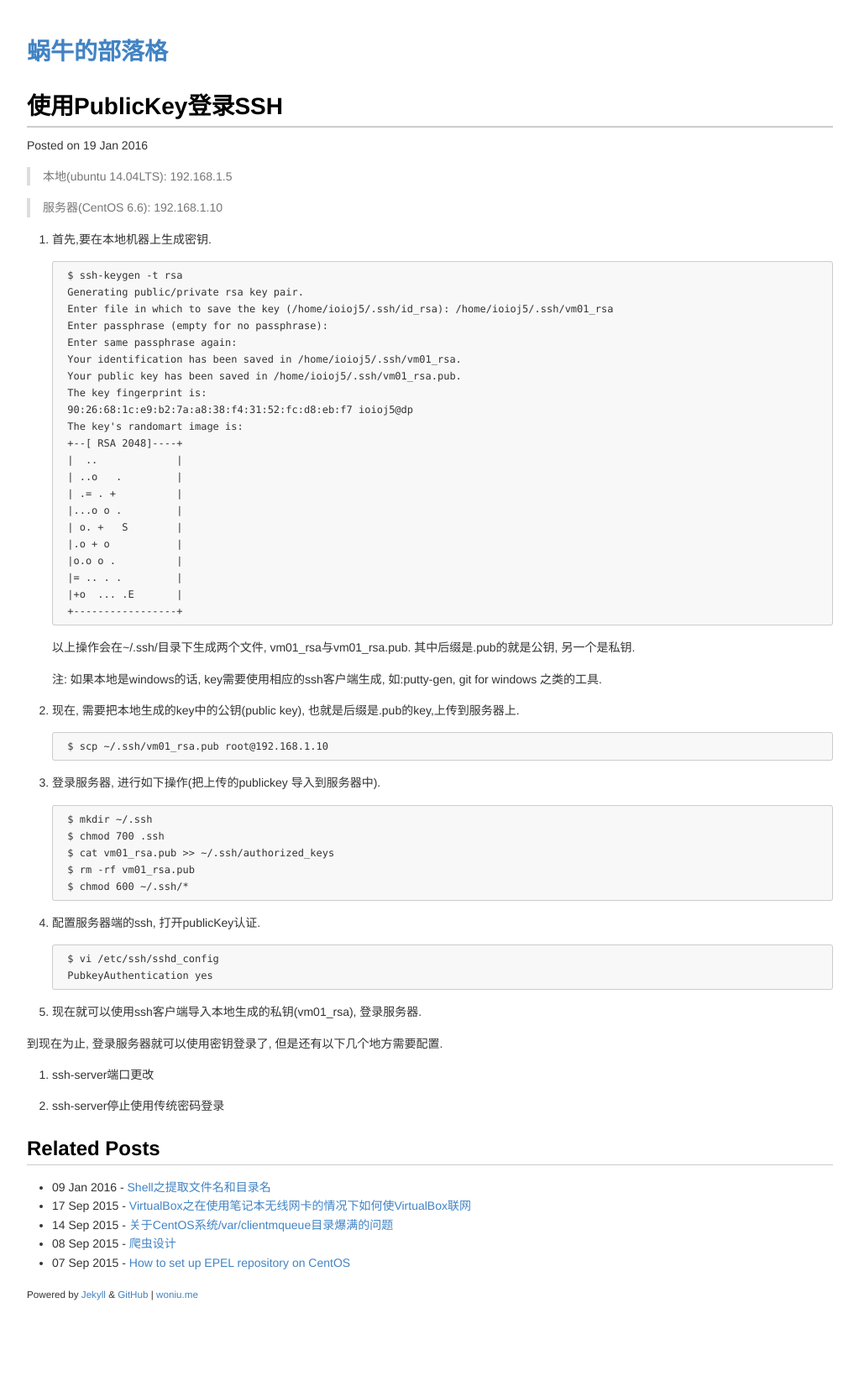
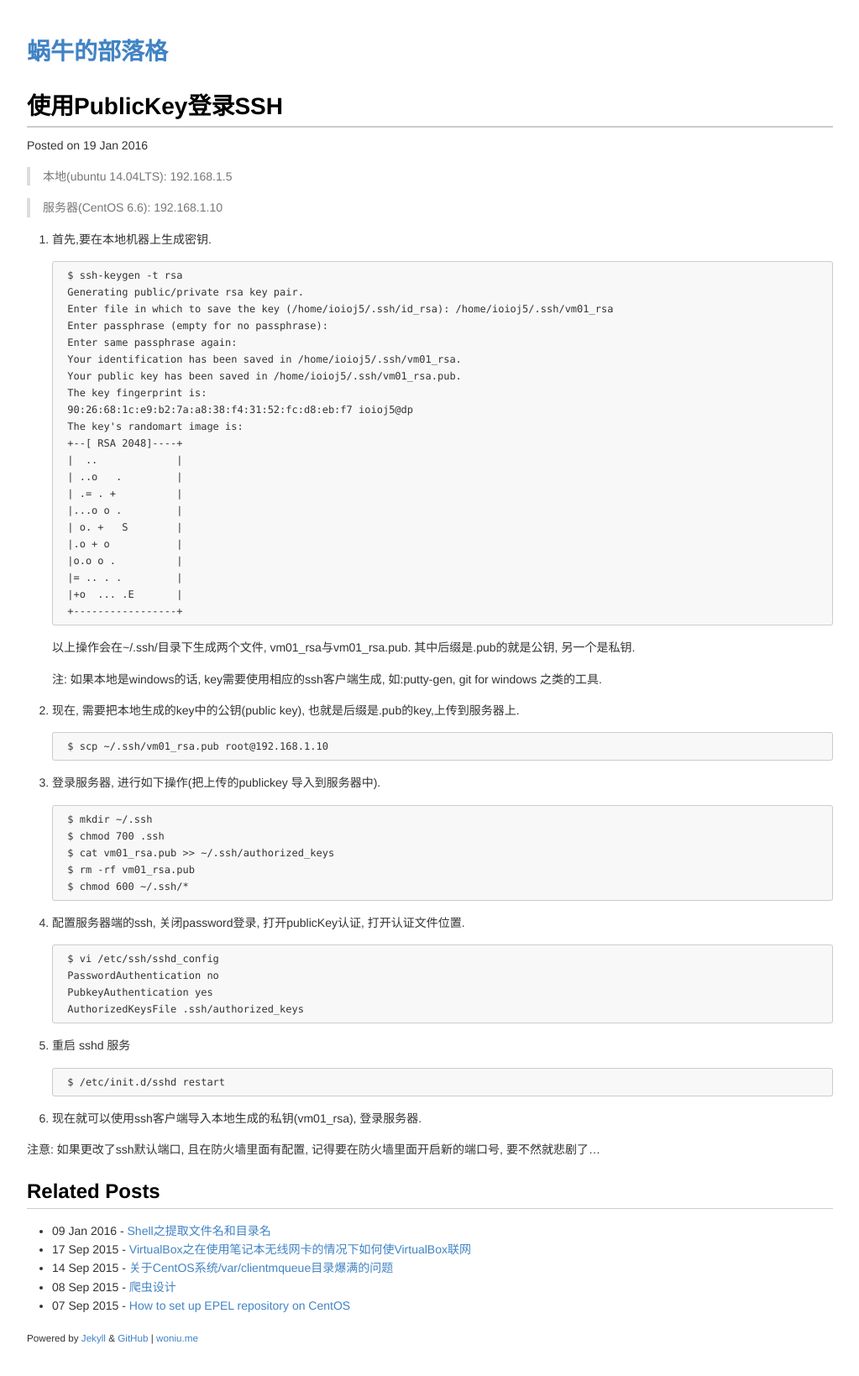
Before and after one commit to peng2089/dp.github.io, a Jekyll site: the page built from _posts/2016-01-19-login-using-ssh-public-key.md, in a window 1280 px wide. Shown: the whole page at 84% size, without its empty margins (128-1151 px from the left). Built offline with Jekyll 4.4.1, drawn with Linux system fonts in a browser that asks for light colours; before the commit the page ends 1587 px from its top, so only the background shows below that.

Commit message:
Update 2016-01-19-login-using-ssh-public-key.md
增加 sshd_config  配置

```diff
--- a/_posts/2016-01-19-login-using-ssh-public-key.md
+++ b/_posts/2016-01-19-login-using-ssh-public-key.md
@@ -52,15 +52,18 @@ tags: [ ssh,centos,linux ]
 		$ rm -rf vm01_rsa.pub
 		$ chmod 600 ~/.ssh/*
 
-4. 配置服务器端的ssh, 打开publicKey认证.
+4. 配置服务器端的ssh, 关闭password登录, 打开publicKey认证, 打开认证文件位置.
 
 		$ vi /etc/ssh/sshd_config
+		PasswordAuthentication no
 		PubkeyAuthentication yes
+		AuthorizedKeysFile .ssh/authorized_keys
 
-5. 现在就可以使用ssh客户端导入本地生成的私钥(vm01_rsa), 登录服务器.
+5. 重启 sshd 服务
 
-到现在为止, 登录服务器就可以使用密钥登录了, 但是还有以下几个地方需要配置.
+		$ /etc/init.d/sshd restart
 
-1. ssh-server端口更改
 
-2. ssh-server停止使用传统密码登录
+6. 现在就可以使用ssh客户端导入本地生成的私钥(vm01_rsa), 登录服务器.
+
+注意: 如果更改了ssh默认端口, 且在防火墙里面有配置, 记得要在防火墙里面开启新的端口号, 要不然就悲剧了...
```
